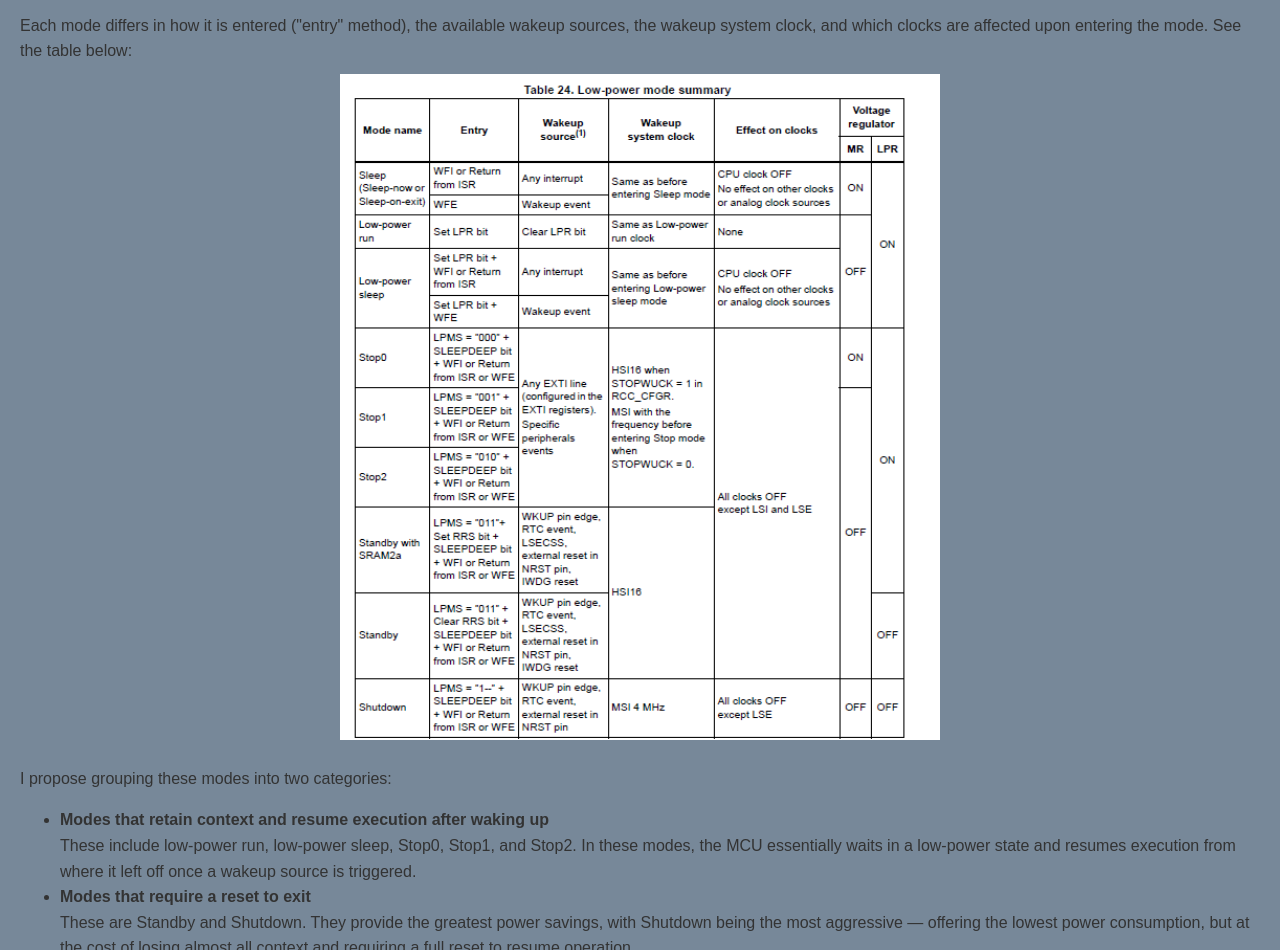
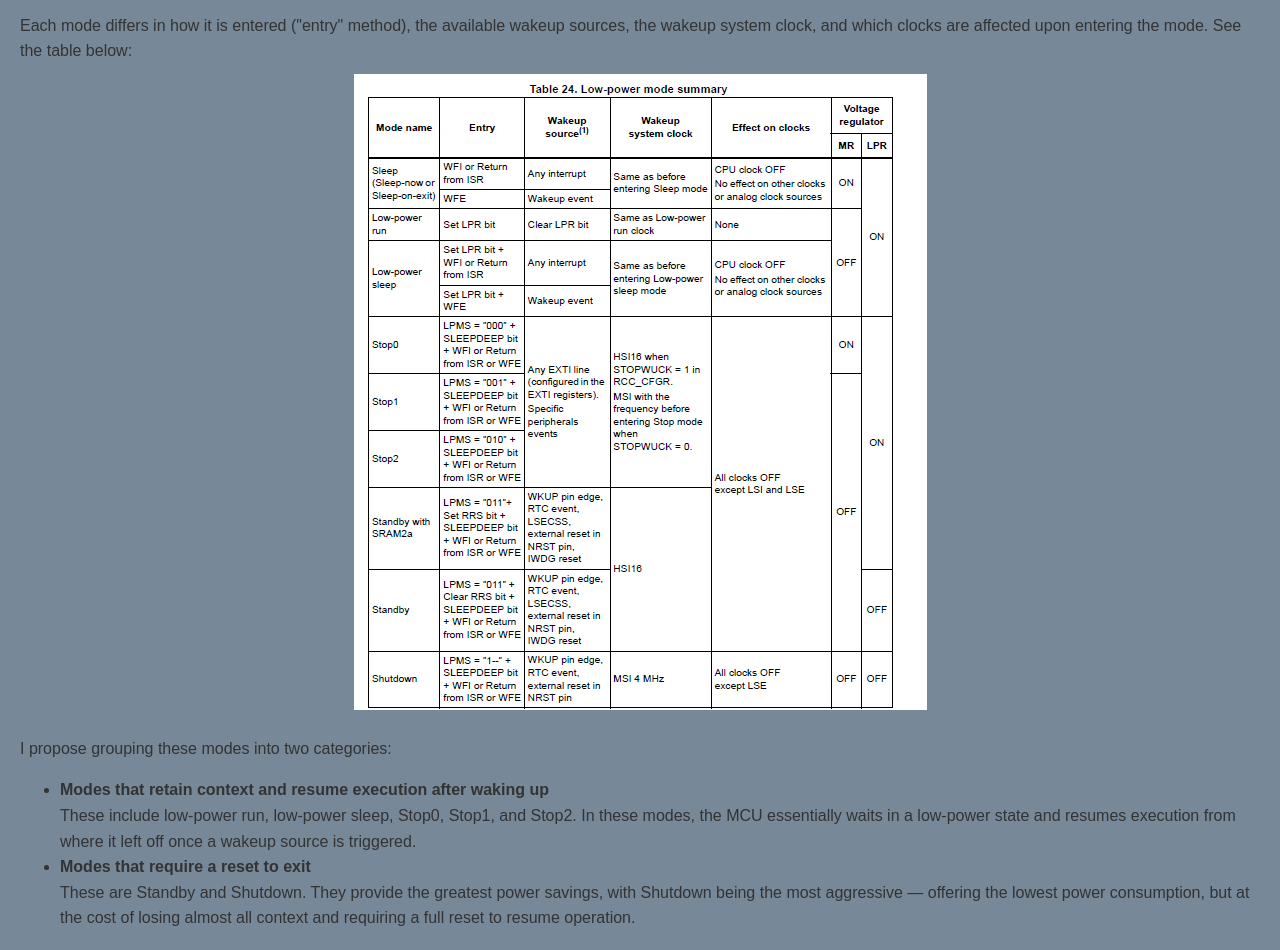
Before and after one commit to DevCySide/devcyside.github.io, a plain HTML site: page articles/STM32_low_pwr_modes_standby.html in a window 1280 px wide. Shown: the part 431-1381 px from the top of the page. Drawn offline with Linux system fonts and the light colour scheme.

Commit message:
Fix width of 'article_1_table_1'

```diff
--- a/assets/css/style_articles.css
+++ b/assets/css/style_articles.css
@@ -71,8 +71,8 @@ footer {
 /*Images--------*/
 #article_1_table_1 {
 	display: block;
-  	margin: 0 auto;
-  	width: 600px;
-  	height: auto;
-  	padding: 10px;
+  margin: 0 auto;
+  max-width: 100%;
+  height: auto;
+  padding: 10px;
 }
```
